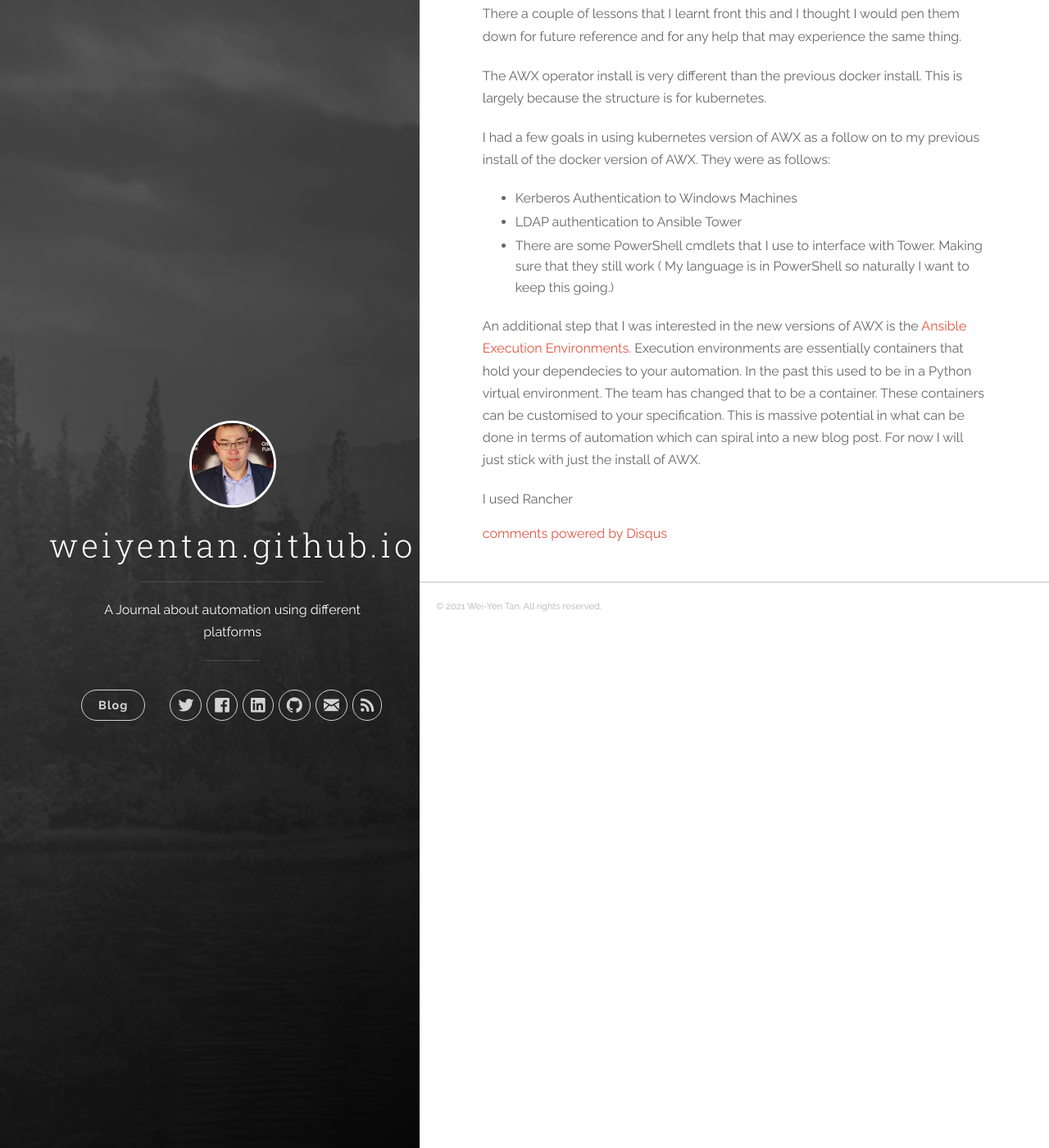
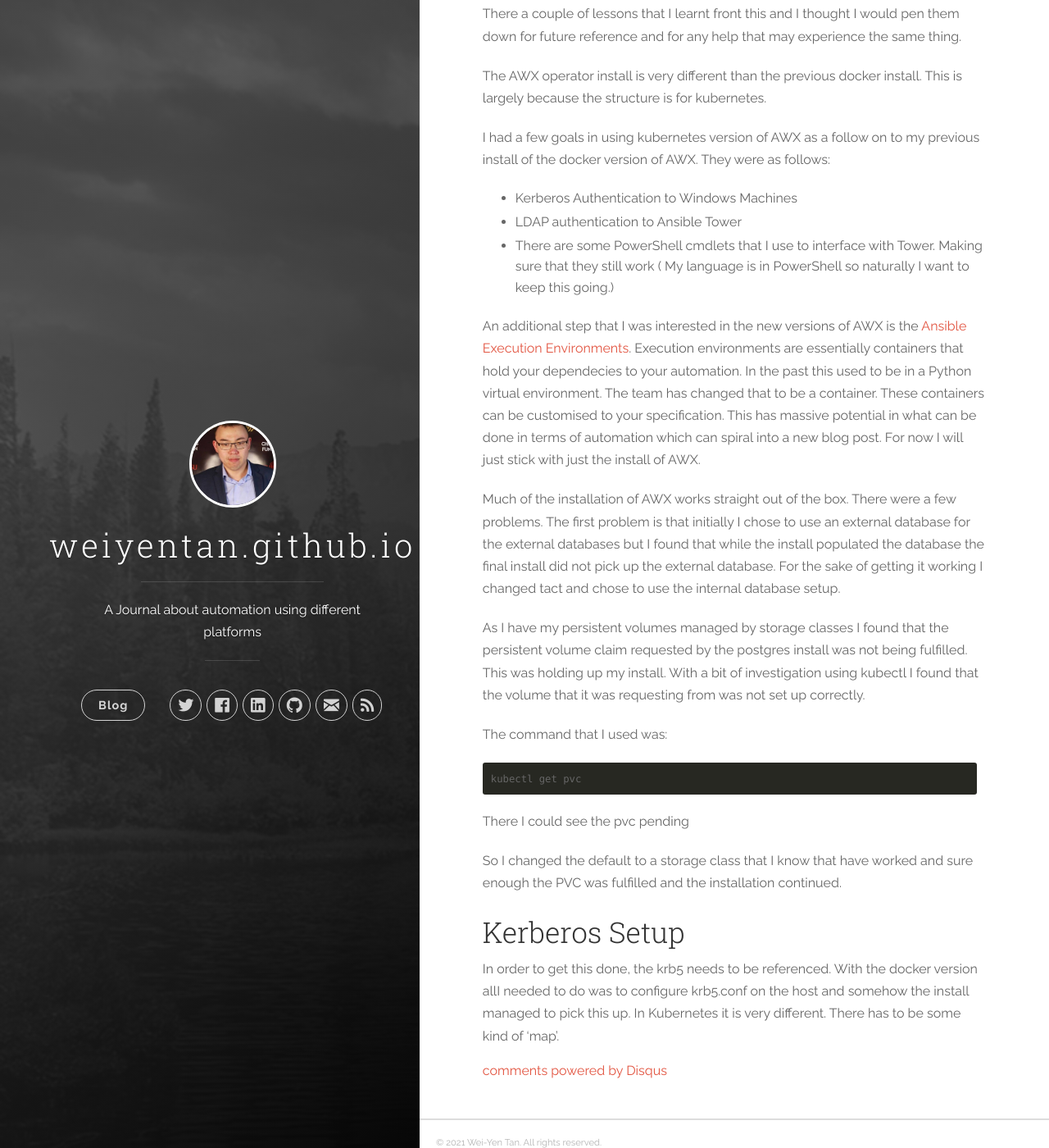
Before and after one commit to weiyentan/weiyentan.github.io, a Jekyll site: the page built from _posts/2021-04-14-Installing-awx-kubernetes.markdown, in a window 1280 px wide and 1400 px high, scrolled down 397 px. Shown: the whole window at 82% size. Built offline with Jekyll 4.4.1, drawn with Linux system fonts in a browser that asks for light colours; comment, search, counter and statistics services are not loaded.

Commit message:
update AWX post

````diff
--- a/_posts/2021-04-14-Installing-awx-kubernetes.markdown
+++ b/_posts/2021-04-14-Installing-awx-kubernetes.markdown
@@ -20,6 +20,20 @@ I had a few goals in using kubernetes version of AWX as a follow on to my previo
 * LDAP authentication to Ansible Tower
 * There are some PowerShell cmdlets that I use to interface with Tower. Making sure that they still work ( My language is in PowerShell so naturally I want to keep this going.)
 
-An additional step that I was interested in the new versions of AWX is the [Ansible Execution Environments](https://docs.ansible.com/ansible-tower/latest/html/administration/external_execution_envs.html). Execution environments are essentially containers that hold your dependecies to your automation. In the past this used to be in a Python virtual environment. The team has changed that to be a container. These containers can be customised to your specification. This is massive potential in what can be done in terms of automation which can spiral into a new blog post. For now I will just stick with just the install of AWX.
+An additional step that I was interested in the new versions of AWX is the [Ansible Execution Environments](https://docs.ansible.com/ansible-tower/latest/html/administration/external_execution_envs.html). Execution environments are essentially containers that hold your dependecies to your automation. In the past this used to be in a Python virtual environment. The team has changed that to be a container. These containers can be customised to your specification. This has  massive potential in what can be done in terms of automation which can spiral into a new blog post. For now I will just stick with just the install of AWX.
 
-I used Rancher
+Much of the installation of AWX   works straight out of the box. There were a few problems. The first problem is that initially I chose to use an external database for the external databases but I found that while the install populated the database the final install did not pick up the external database. For the sake of getting it working I changed tact and chose to use the internal database setup.
+
+As I have my persistent volumes managed by storage classes I found that the persistent volume claim requested by the postgres install was not being fulfilled. This was holding up my install. With a bit of investigation using kubectl I found that the volume that it was requesting from was not set up correctly.
+
+The command that I used was:
+```
+kubectl get pvc
+```
+There I could see the pvc pending
+
+So I changed the default to a  storage class that I know that have worked and sure enough the PVC was fulfilled and the installation continued.
+
+## Kerberos Setup
+In order to get this done, the krb5 needs to be referenced. With the docker version allI needed to do was to configure krb5.conf  on the host and somehow the install managed to pick this up.
+In Kubernetes it is very different. There has to be some kind of 'map'.
````
